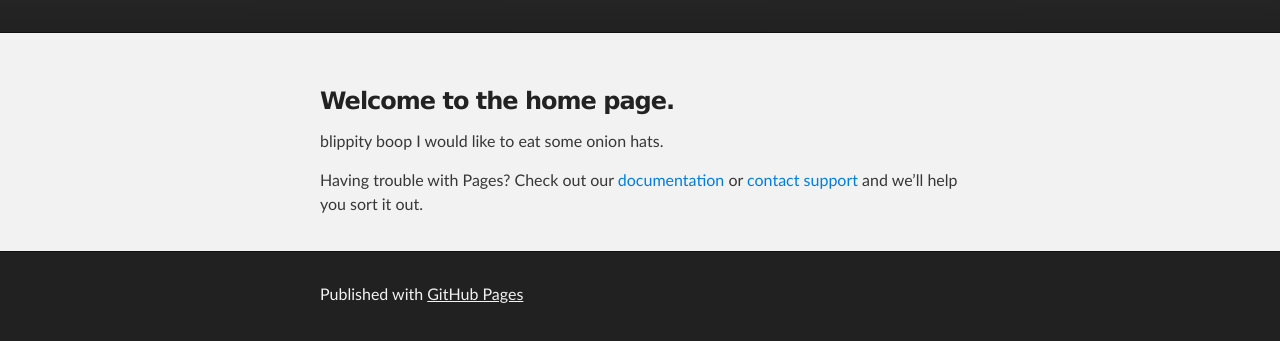
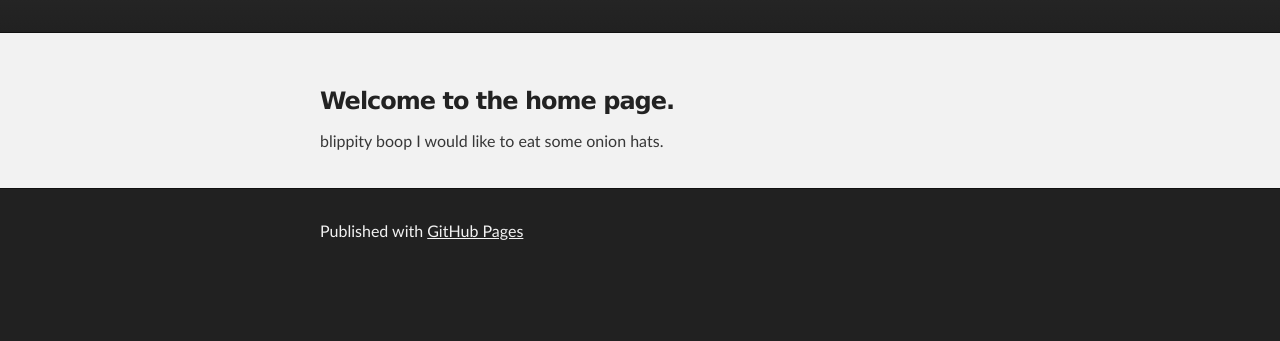
Before and after one commit to graceno/graceno.github.io, a plain HTML site: page index.html in a window 1280 px wide. Shown: the part 177-518 px from the top of the page. Drawn offline with Linux system fonts and the light colour scheme.

Commit message:
Update index.html

```diff
--- a/index.html
+++ b/index.html
@@ -32,7 +32,6 @@
 
 <p>blippity boop I would like to eat some onion hats.</p>
 
-<p>Having trouble with Pages? Check out our <a href="https://help.github.com/pages">documentation</a> or <a href="https://github.com/contact">contact support</a> and we’ll help you sort it out.</p>
       </section>
     </div>
 
```
